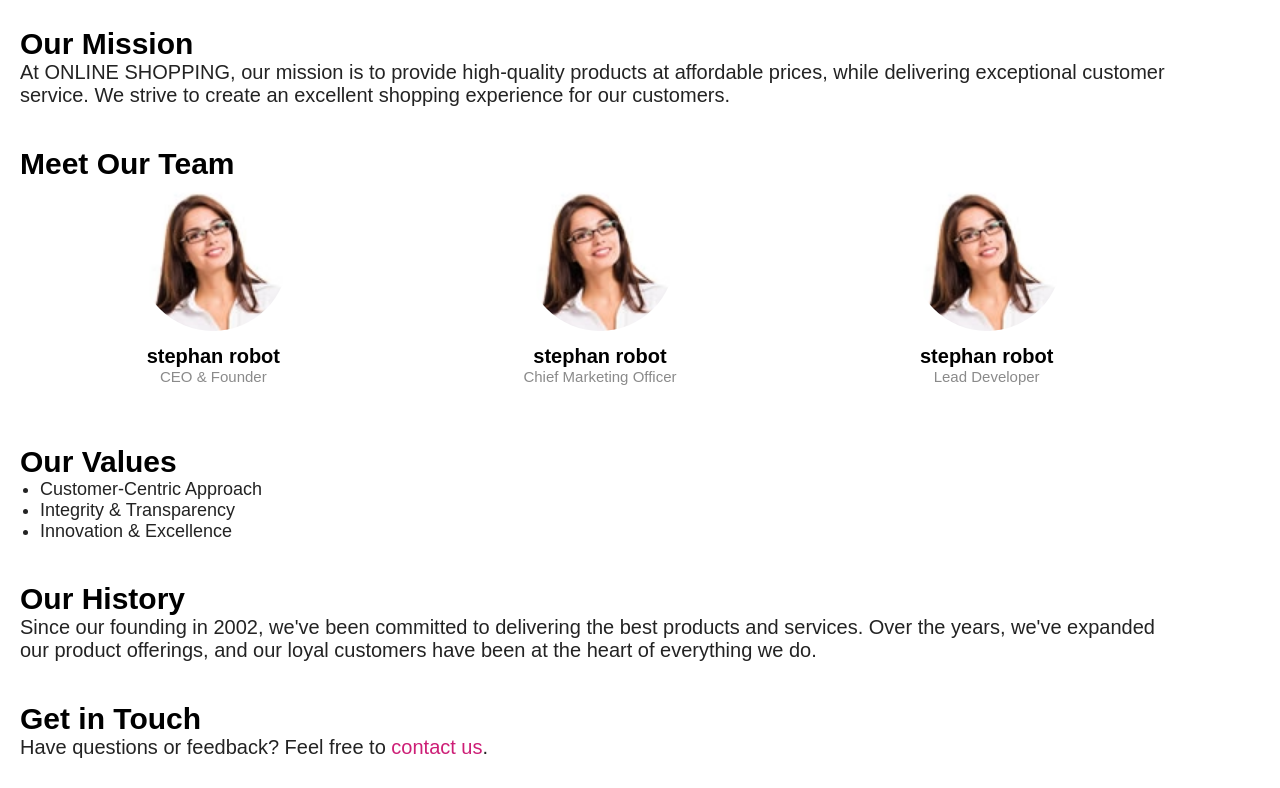
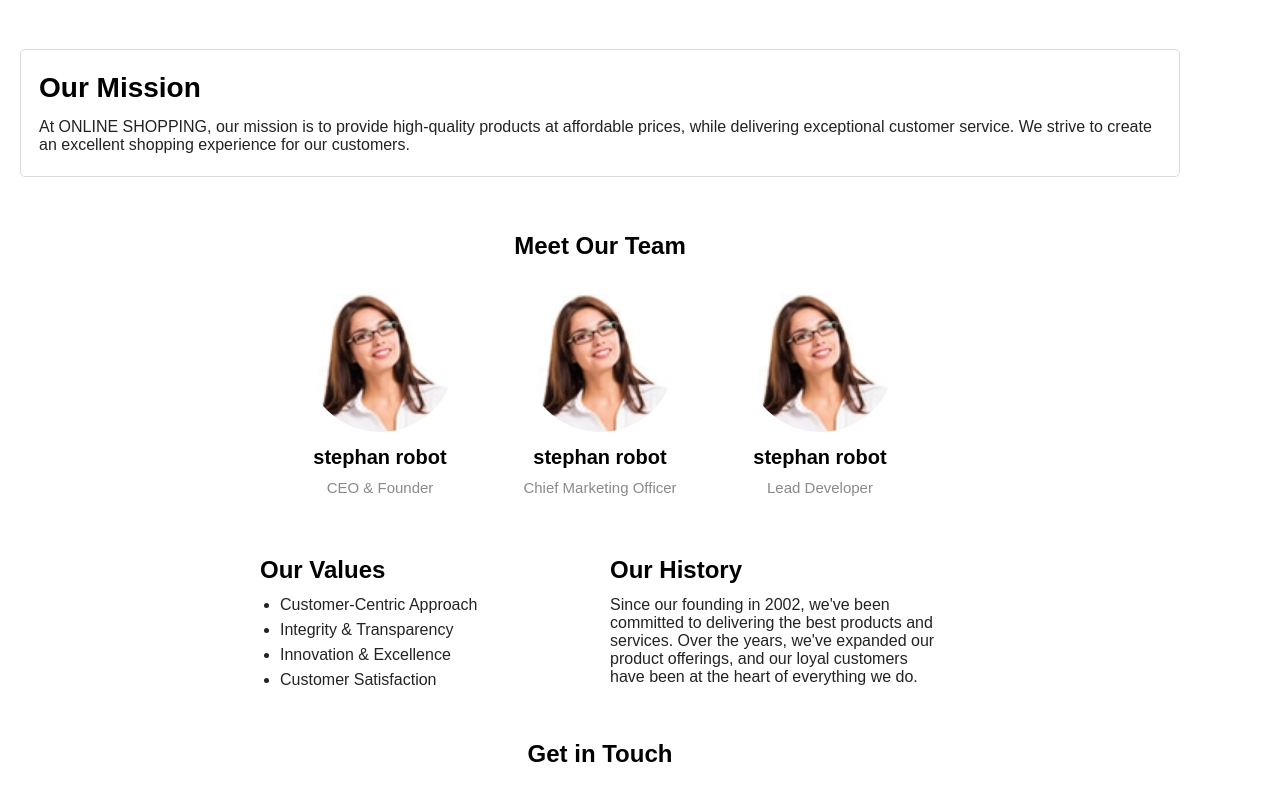
Before and after one commit to Ahmed-Maher77/online-shopping-web-application_iti-team-work, a React (Create React App) app: page /about in a window 1280 px wide. Shown: the part 290-1078 px from the top of the page. Built offline with nearby package versions, Linux system fonts and the light colour scheme.

Commit message:
Modified the layout of Cart, About, Contact pages

```diff
--- a/src/Components/About.css
+++ b/src/Components/About.css
@@ -16,15 +16,26 @@
 }
 .about-hero {
     text-align: center;
-    margin-bottom: 40px;
+    margin-bottom: 50px;
+    margin-top: 30px;
 }
 .about-hero h1 {
-    font-size: 50px;
+    font-size: 36px;
     margin-bottom: 10px;
 }
 .about-hero p {
-    font-size: 20px;
+    font-size: 18px;
     color: var(--gray-color);
+}
+.about-mission {
+    border: thin solid #ccccccb8;
+    border-radius: 5px;
+    padding: 22px 18px;
+}
+.about-team {
+    text-align: center;
+    margin-block: 12px;
+    margin-top: 55px;
 }
 .about-mission,
 .about-team,
@@ -33,21 +44,31 @@
 .about-contact {
     margin-bottom: 40px;
 }
-h2 {
-    font-size: 30px;
+.about-contact {
+    text-align: center;
+}
+.about-contact h2 {
+    margin-block: 20px;
+    margin-top: 51px;
+}
+.about-mission h2 {
+    font-size: 28px;
+    margin-bottom: 14px;
 }
 p {
-    font-size: 20px;
+    font-size: 16px;
     color: var(--black-color);
 }
 .team-grid {
     display: flex;
-    justify-content: space-around;
+    justify-content: center;
     flex-wrap: wrap;
+    gap: 20px;
 }
 .team-member {
     text-align: center;
-    width: 30%;
+    width: 100%;
+    max-width: 200px;
     margin-bottom: 20px;
 }
 .team-member img {
@@ -57,18 +78,21 @@ p {
 }
 .team-member h3 {
     font-size: 20px;
-    margin-top: 10px;
+    margin-block: 10px;
 }
 .team-member p {
     font-size: 15px;
     color: var(--gray-color);
 }
-ul {
+.about-values ul {
     list-style-type: disc;
     padding-left: 20px;
+    display: flex;
+    flex-direction: column;
+    gap: 7px;
 }
 ul li {
-    font-size: 18px;
+    font-size: 16px;
     color: var(--black-color);
 }
 a {
@@ -78,3 +102,28 @@ a {
 a:hover {
     text-decoration: underline;
 }
+.about-team h2 {
+    margin-bottom: 22px;
+}
+.sections {
+    display: flex;
+    flex-direction: column;
+    margin-bottom: 35px;
+    justify-content: center;
+}
+.sections > section {
+    margin-bottom: 0;
+}
+.sections > section h2 {
+    margin-bottom: 12px;
+}
+@media (min-width: 768px) {
+    .sections {
+        flex-direction: row;
+        gap: 20px;
+    }
+    .sections > section {
+        width: calc(50% - 10px);
+        max-width: 330px;
+    }
+}
--- a/src/Components/About.js
+++ b/src/Components/About.js
@@ -41,12 +41,14 @@ function About() {
                 </div>
             </section>
 
+            <div className="sections">
             <section className="about-values">
                 <h2>Our Values</h2>
                 <ul>
                 <li>Customer-Centric Approach</li>
                 <li>Integrity & Transparency</li>
                 <li>Innovation & Excellence</li>
+                <li>Customer Satisfaction</li>
                 </ul>
             </section>
 
@@ -59,6 +61,7 @@ function About() {
                 everything we do.
                 </p>
             </section>
+            </div>
 
             <section className="about-contact">
                 <h2>Get in Touch</h2>
--- a/src/Components/Cart.css
+++ b/src/Components/Cart.css
@@ -4,41 +4,35 @@
 	--black-color: #232323;
 	--gray-color: #8a8a8a;
 }
-*
-{
+* {
 	margin: 0;
 	padding: 0;
 	font-family: sans-serif;
 	box-sizing: border-box;
 }
-.cart
-{
+.cart {
 	width: 100%;
 	padding: 20px 30px;
 }
-.cart h3
-{
+.cart h3 {
 	font-size: 32px;
 	text-transform: uppercase;
 	color: var(--black-color);
 	letter-spacing: 1px;
 	font-weight: 300;
 }
-.cart .empty_cart
-{
+.cart .empty_cart {
 	width: 100%;
 	align-items: center;
 }
-.cart .empty_cart h2
-{
+.cart .empty_cart h2 {
 	text-align: center;
 	text-transform: uppercase;
 	font-size: 18px;
 	color: var(--black-color);
 	letter-spacing: 1px;
 }
-.cart .empty_cart button
-{
+.cart .empty_cart button {
 	margin-left: 45%;
 	padding: 10px 30px;
 	margin-top: 10px;
@@ -50,44 +44,37 @@
 	font-weight: 600;
 	cursor: pointer;
 }
-.cart .container
-{
+.cart .container {
 	max-width: 100%;
 	padding: 10px 20px;
 }
-.cart .container .box
-{
+.cart .container .box {
 	display: flex;
 	width: 100%;
 	border: 2px solid #f6f6f6;
 	height: 250px;
 	margin-top: 10px;
 }
-.cart .container .box .img_box img
-{
+.cart .container .box .img_box img {
 	width: 270px;
 	height: 100%;
 }
-.cart .container .box .detail
-{
+.cart .container .box .detail {
 	display: flex;
 	width: 100%;
 	margin-top: 10px;
 	margin-left: 30px;
 }
-.cart .container .box .detail .info
-{
+.cart .container .box .detail .info {
 	margin-top: 40px;
 	margin-left: 60px;
 }
-.cart .container .box .detail .info h4
-{
+.cart .container .box .detail .info h4 {
 	text-transform: uppercase;
 	font-size: 14px;
 	color: var(--gray-color);
 }
-.cart .container .box .detail .info h3
-{
+.cart .container .box .detail .info h3 {
 	margin-top: 10px;
 	color: var(--black-color);
 	font-size: 20px;
@@ -95,20 +82,17 @@
 	letter-spacing: 1px;
 	font-weight: 600;
 }
-.cart .container .box .detail .info p
-{
+.cart .container .box .detail .info p {
 	margin-top: 10px;
 	color: var(--black-color);
 	text-transform: uppercase;
 }
-.cart .container .box .detail .quantity
-{
+.cart .container .box .detail .quantity {
 	margin-top: 65px;
 	margin-left: 70px;
 	display: flex;
 }
-.cart .container .box .detail .quantity button
-{
+.cart .container .box .detail .quantity button {
 	padding: 10px 20px;
 	color: var(--black-color);
 	border: none;
@@ -120,8 +104,7 @@
 	font-weight: 600;
 	cursor: pointer;
 }
-.cart .container .box .detail .quantity input
-{
+.cart .container .box .detail .quantity input {
 	height: 40px;
 	padding: 10px 20px;
 	background: none;
@@ -133,13 +116,11 @@
 	font-weight: 600;
 	width: 100px;
 }
-.cart .container .box .detail .icon
-{
+.cart .container .box .detail .icon {
 	margin-top: 65px;
 	margin-left: 60px;
 }
-.cart .container .box .detail .icon li
-{
+.cart .container .box .detail .icon li {
 	list-style: none;
 	background: var(--pink-color);
 	padding: 10px 10px;
@@ -148,19 +129,16 @@
 	font-weight: 600;
 	cursor: pointer;
 }
-.cart .bottom
-{
+.cart .bottom {
 	margin-left: 30px;
 }
-.cart .bottom .Total h4
-{
+.cart .bottom .Total h4 {
 	font-size: 22px;
 	color: var(--pink-color);
 	text-transform: uppercase;
 	font-weight: 600;
 }
-.cart .bottom button
-{
+.cart .bottom button {
 	padding: 10px 30px;
 	border: none;
 	outline: none;
@@ -172,3 +150,75 @@
 	margin-top: 20px;
 	cursor: pointer;
 }
+
+@media (max-width: 992px) {
+	cart .container .box .detail .icon li {
+		margin-top: -140px;
+	}
+	.cart .container .box .detail .icon {
+		margin: 0;
+	}
+	.cart .container .box .detail .quantity {
+		margin: 0;
+		width: 30%;
+	}
+	.cart .container .box .detail .info {
+		margin: 0;
+		width: 70%;
+	}
+	.cart .container .box .detail {
+		margin: 0;
+		padding: 21px;
+		padding-top: 2px;
+	}
+	.cart .container .box .img_box img {
+		width: 150px;
+	}
+	.cart .container .box {
+		flex-direction: column;
+		height: fit-content;
+	}
+
+	.cart .container .box {
+		flex-direction: column;
+		height: fit-content;
+		margin-bottom: 19px;
+	}
+
+	.cart .container .box .detail .info p {
+		font-size: 15px;
+	}
+	.cart .container .box .detail .info h3 {
+		font-size: 18px;
+	}
+}
+@media (min-width: 992px) {
+    .cart {
+        display: flex;
+    flex-wrap: wrap;
+    row-gap: 25px;
+    justify-content: space-between;
+    }
+    .cart h3 {
+        width: 100%;
+    }
+    .cart .container .box .detail {
+        width: 100%;
+        margin-top: 10px;
+        margin-left: 0;
+    }
+    .cart .container {
+        padding: 10px 3px;
+        padding-top: 0;
+    }
+    .cart .container .box {
+        margin-top: 0;
+        margin-bottom: 10px;
+    }
+    .cart .bottom {
+        width: 23%;
+    }
+    .cart .container .box .detail .icon li {
+        margin-top: -75px;
+    }
+}
--- a/src/Components/Contact.css
+++ b/src/Components/Contact.css
@@ -4,26 +4,23 @@
 	--black-color: #232323;
 	--gray-color: #8a8a8a;
 }
-*
-{
+* {
 	margin: 0;
 	padding: 0;
 	font-family: sans-serif;
 	box-sizing: border-box;
 }
-.contact
-{
+.contact {
 	padding: 20px 40px;
 	width: 100%;
 }
-.contact .container
-{
+.contact .container {
 	padding: 10px 20px;
 	max-width: 100%;
 }
-.contact .container .form
-{
-    width: 400px;
+.contact .container .form {
+	width: 100%;
+	max-width: 540px;
 	background: #f6f6f6;
 	padding: 20px 30px;
 	box-shadow: rgba(0, 0, 0, 0.24) 0px 3px 8px;
@@ -31,52 +28,52 @@
 	border-top: 3px solid var(--yellow-color);
 	border-radius: 5px;
 }
-.contact .container .form h2
-{
+.contact .container .form h2 {
 	color: var(--pink-color);
 	text-transform: uppercase;
 	font-size: 18px;
 	letter-spacing: 1px;
 	font-weight: 600;
+	text-align: center;
 }
-.contact .container .form .box
-{
+.contact .container .form .box {
 	display: flex;
-    margin-top: 20px;
-    justify-content: space-between;
+	margin-top: 30px;
+	gap: 20px;
+	row-gap: 10px;
+	flex-direction: column;
 }
-.contact .container .form .box .label h4
-{
-    margin-left: 30px;
+.contact .container .form .box .label h4 {
+	margin-left: 0;
 	color: var(--black-color);
 	font-size: 14px;
 	font-weight: 600;
 	margin-top: 10px;
 }
-.contact .container .form .box .input input
-{
+.contact .form .box .input {
+	width: 100%;
+}
+.contact .container .form .box .input input,
+.contact .container .form .box .input textarea {
 	margin-right: 16px;
 	border: none;
 	outline: none;
 	background: none;
 	border-bottom: 2px solid var(--gray-color);
-    padding: 10px 20px;
+	padding: 10px 8px;
+	width: 100%;
 }
-.contact .container .form .box .input textarea
-{
-    margin-right: 30px;
-    border: none;
-    outline: none;
-    background: none;
-    border-bottom: 2px solid var(--gray-color);
-    padding: 10px 20px;
-    resize: none;
+@media (min-width: 992px) {
+	.contact .container .form .box {
+		flex-direction: row;
 	}
-.contact .container .form button
-{
-    margin-top: 20px;
-    margin-left: 30px;
-    padding: 10px 30px;
+	.contact .form .label {
+		width: 70px;
+	}
+}
+.contact .container .form button {
+	margin-top: 30px;
+	padding: 14px 35px;
 	color: var(--black-color);
 	border: none;
 	outline: none;
--- a/src/Components/Home.css
+++ b/src/Components/Home.css
@@ -181,6 +181,17 @@
     }
     .header .last_header .nav {
         margin-top: 0;
+    }
+}
+.home .banners .container .box img {
+    height: 100%;
+}
+@media (max-width: 768px) {
+    .home .banners .container .left_box {
+        height: 200px;
+    }
+    .home .banners .container .right_box .top {
+        margin-top: -2px;
     }
 }
 .home .trending .container .left_box .products button
@@ -505,7 +516,7 @@
         margin-top: 0;
     }
     .home .banners .container .right_box .top {
-        gap: 8px;
+        gap: 7px;
     }
     .home .banners .container .box img {
         height: 100%;
@@ -546,7 +557,7 @@
 .home .banners .container .right_box .bottom
 {
     max-width: 100%;
-    margin-top: 10px;
+    margin-top: 7px;
 }
 .home .banners .container .right_box .bottom img
 {
--- a/src/Components/Shop.css
+++ b/src/Components/Shop.css
@@ -121,6 +121,22 @@
     }
     .right_box .banner .img_box img:last-of-type {
         width: 25% !important;
+    }
+    .shop .container {
+        flex-direction: row;
+        gap: 20px
+    }
+    .shop .container .left_box {
+        width: 25%;
+    }
+    .right_box .banner .img_box {
+        margin-top: 0;
+    }
+    .shop .container .left_box .category .box ul {
+        flex-direction: column;
+    }
+    .shop .container .right_box .product_box {
+        padding: 10px 0 10px 0;
     }
 }
 .shop .container .left_box .banner .img_box img
```
Lines whose indentation alone changed are shown as unchanged.
